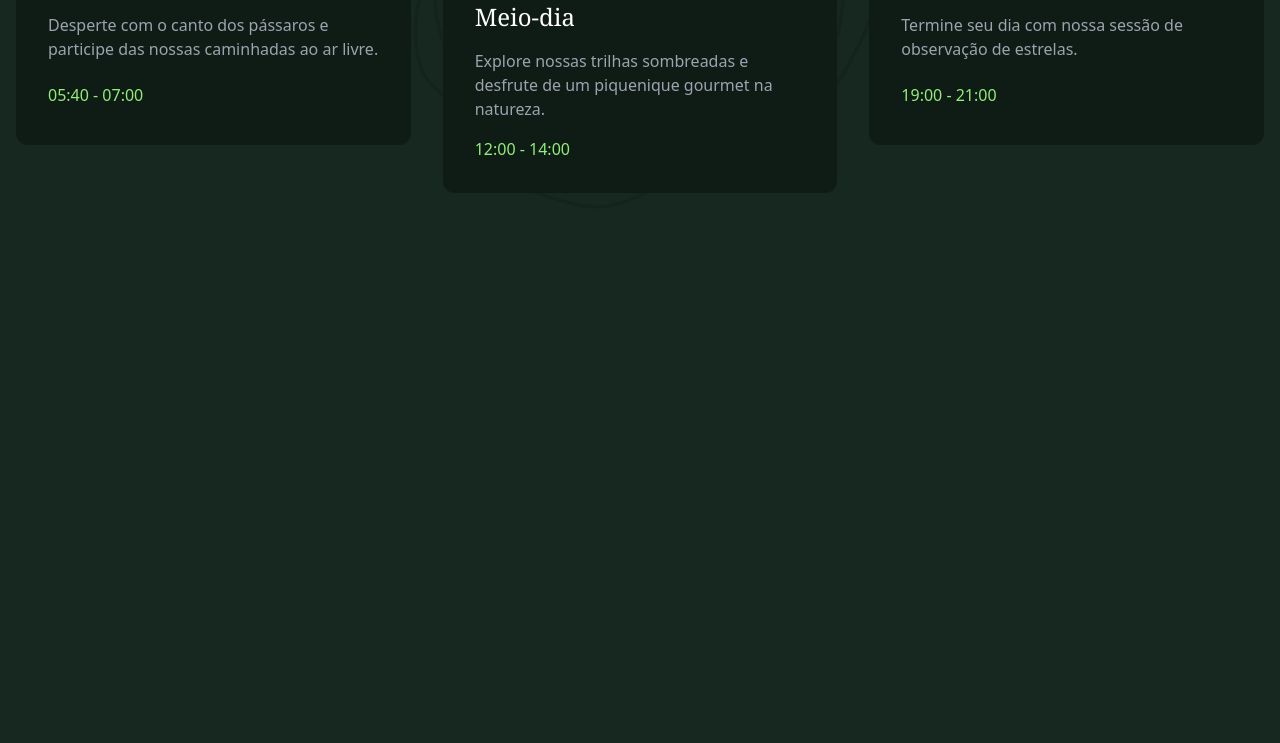
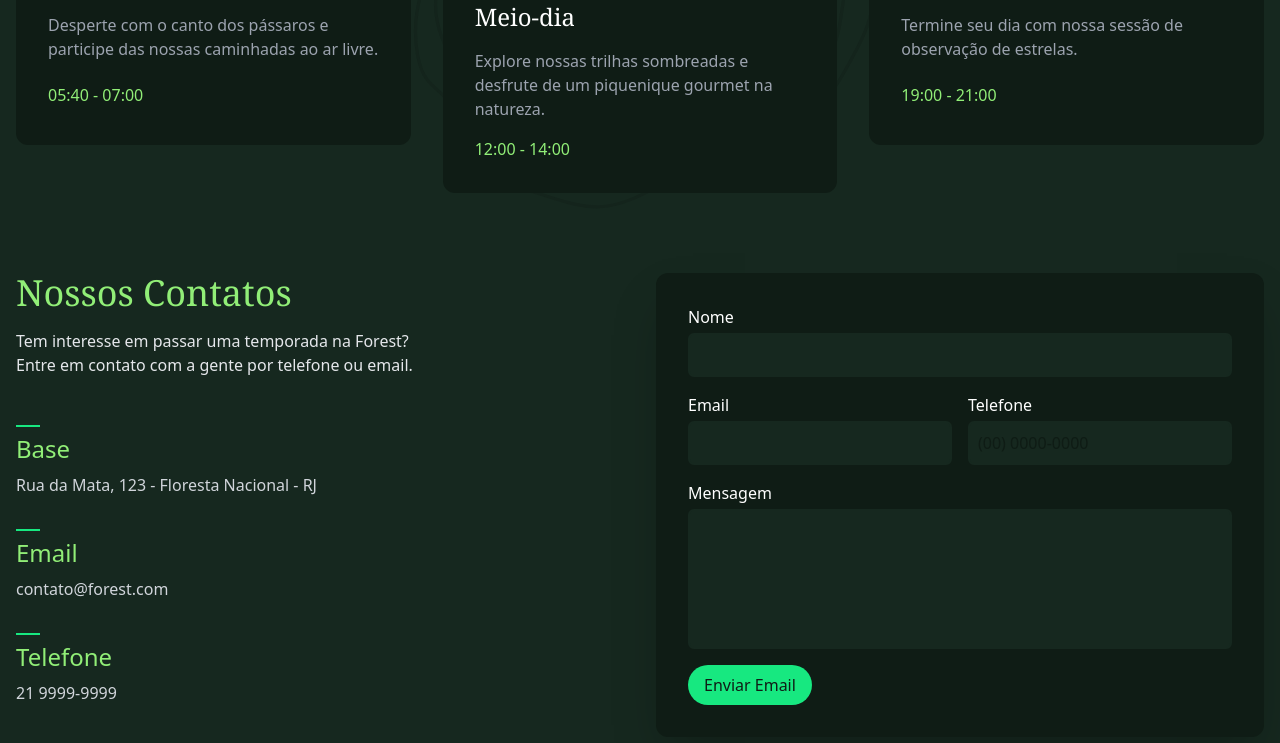
Before and after one commit to mthszr/forest, a website: page src/index.html in a window 1280 px wide. Shown: the part 3307-4050 px from the top of the page. Before the commit the page ends 3900 px from the top, so only its background shows below. Drawn offline with Linux system fonts and the light colour scheme.

Commit message:
add contato section to index.html and enhance output.css with new utility classes for improved layout and styling

```diff
--- a/src/index.html
+++ b/src/index.html
@@ -334,6 +334,7 @@
       </div>
     </section>
 
+    <!-- ciclo natural -->
     <section
       class="container bg-[url('../img/padrao.svg')] bg-contain bg-center bg-no-repeat mb-12 sm:mb-16 sm:py-16"
     >
@@ -395,5 +396,83 @@
         </div>
       </div>
     </section>
+
+    <!-- contato -->
+    <section id="contato" class="container mb-12 sm:mb-16 grid lg:grid-cols-2 gap-8">
+      <div>
+        <h1 class="font-serif text-4xl text-green-300 mb-4">Nossos Contatos</h1>
+        <p class="text-gray-200 text-balance mb-8">
+          Tem interesse em passar uma temporada na Forest? Entre em contato com
+          a gente por telefone ou email.
+        </p>
+        <div class="grid gap-4">
+          <div>
+            <span class="h-0.5 w-6 bg-green-400 inline-block"></span>
+            <h2 class="mb-2 text-2xl text-green-300">Base</h2>
+            <p class="text-gray-300">
+              Rua da Mata, 123 - Floresta Nacional - RJ
+            </p>
+          </div>
+
+          <div>
+            <span class="h-0.5 w-6 bg-green-400 inline-block"></span>
+            <h2 class="mb-2 text-2xl text-green-300">Email</h2>
+            <p class="text-gray-300">contato@forest.com</p>
+          </div>
+
+          <div>
+            <span class="h-0.5 w-6 bg-green-400 inline-block"></span>
+            <h2 class="mb-2 text-2xl text-green-300">Telefone</h2>
+            <p class="text-gray-300">21 9999-9999</p>
+          </div>
+        </div>
+      </div>
+      <form
+        action=""
+        class="grid gap-4 rounded-xl bg-green-900 shadow-2xl p-4 lg:p-8"
+      >
+        <div class="grid gap-1">
+          <label for="nome" class="text-white">Nome</label>
+          <input
+            type="text"
+            name="nome"
+            id="nome"
+            class="rounded-md border-2 border-green-800 bg-green-800 p-2 text-white focus:outline-none focus:ring-2 focus:ring-green-400 focus:border-green-900 placeholder:text-green-900"
+          />
+        </div>
+        <div class="grid gap-4 sm:grid-cols-2">
+          <div class="grid gap-1">
+            <label for="email" class="text-white">Email</label>
+            <input
+              type="email"
+              name="email"
+              id="email"
+              class="rounded-md border-2 border-green-800 bg-green-800 p-2 text-white focus:outline-none focus:ring-2 focus:ring-green-400 focus:border-green-900 placeholder:text-green-900"
+            />
+          </div>
+          <div class="grid gap-1">
+            <label for="telefone" class="text-white">Telefone</label>
+            <input
+              type="text"
+              placeholder="(00) 0000-0000"
+              name="telefone"
+              id="telefone"
+              class="rounded-md border-2 border-green-800 bg-green-800 p-2 text-white focus:outline-none focus:ring-2 focus:ring-green-400 focus:border-green-900 placeholder:text-green-900"
+            />
+          </div>
+        </div>
+        <div class="grid gap-1">
+          <label for="mensagem" class="text-white">Mensagem</label>
+          <textarea
+            type="text"
+            name="mensagem"
+            id="mensagem"
+            rows="5"
+            class="rounded-md border-2 border-green-800 bg-green-800 p-2 text-white focus:outline-none focus:ring-2 focus:ring-green-400 focus:border-green-900 placeholder:text-green-900 resize-none"
+          ></textarea>
+        </div>
+        <button class="place-self-start bg-green-400 text-green-900 py-2 px-4 inline-block rounded-full">Enviar Email</button>
+      </form>
+    </section>
   </body>
 </html>
```
Also changed, not shown: src/output.css.
